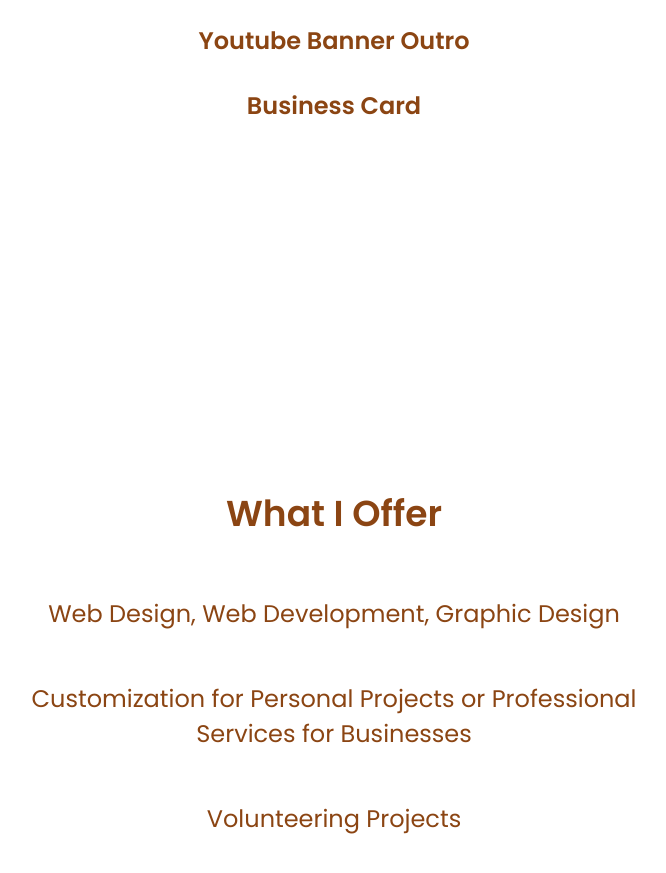
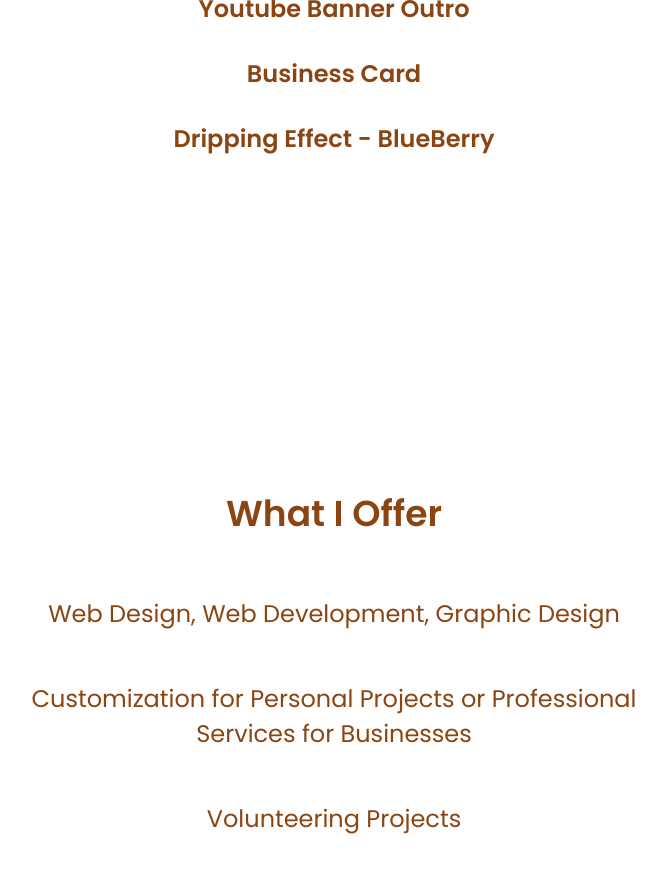
Before and after one commit to elisecomputing/elise-computing-portfolio, a plain HTML site: page index.html in a window 1280 px wide. Shown: the part 3007-3880 px from the top of the page, without its empty margins (306-972 px from the left). Drawn offline with Linux system fonts and the light colour scheme.

Commit message:
index.html

```diff
--- a/index.html
+++ b/index.html
@@ -69,7 +69,8 @@
         <p><a href="https://www.canva.com/design/DAGRLs-qF34/xsuOji5_GaBnxWbjYyNytA/view?utm_content=DAGRLs-qF34&utm_campaign=designshare&utm_medium=link&utm_source=editor" target="_blank">CHILLI Typography Design</a></p>
         <p><a href="https://www.canva.com/design/DAGQzGrWVgo/ApzSc-eNNTTyhloC9s5FjQ/view?utm_content=DAGQzGrWVgo&utm_campaign=designshare&utm_medium=link&utm_source=editor" target="_blank">Youtube Banner Intro</a></p>
          <p><a href="https://www.canva.com/design/DAGQzhlBZV4/Le3ggUJ3sPbAhOZqL97AFA/watch?utm_content=DAGQzhlBZV4&utm_campaign=designshare&utm_medium=link&utm_source=editor" target="_blank">Youtube Banner Outro</a></p>
-            <p><a href="https://www.canva.com/design/DAGQrG6byyw/ykSmZ0j6n4Vf0LM4LUGPcQ/view?utm_content=DAGQrG6byyw&utm_campaign=designshare&utm_medium=link&utm_source=editor" target="_blank">Business Card</a></p>
+         <p><a href="https://www.canva.com/design/DAGQrG6byyw/ykSmZ0j6n4Vf0LM4LUGPcQ/view?utm_content=DAGQrG6byyw&utm_campaign=designshare&utm_medium=link&utm_source=editor" target="_blank">Business Card</a></p>
+         <p><a href="https://www.canva.com/design/DAGRMM__vT0/vhixlgdKylsrcN96T1WTVA/view?utm_content=DAGRMM__vT0&utm_campaign=designshare&utm_medium=link&utm_source=editor" target="_blank">Dripping Effect - BlueBerry</a></p>
     </section>
 
     <section id="services">
```
